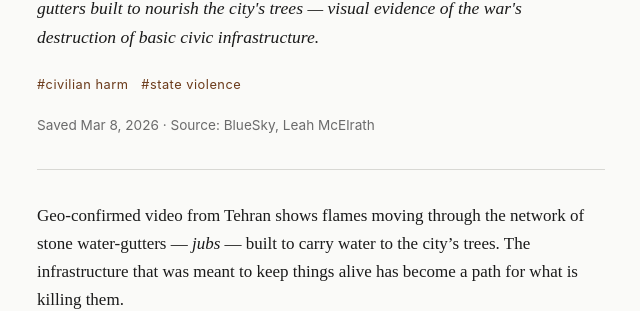
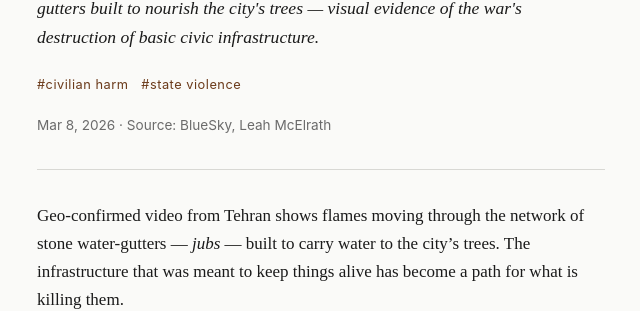
Before and after one commit to tenorune/tenorune.github.io, a Jekyll site: the page built from _stories/2026-03-08-fire-in-tehran-trees.md, in a window 1280 px wide. Shown: the part 191-502 px from the top of the page, without its empty margins (319-959 px from the left). Built offline with Jekyll 4.4.1, drawn with Linux system fonts in a browser that asks for light colours.

Commit message:
ux: drop 'Saved' prefix; opt stories collection into RSS feed
The story page meta line read 'Saved <date> · Source: ...'; the literal
'Saved' was redundant and the date alone reads cleaner.

jekyll-feed only emits _posts by default, so /feed.xml has been empty.
Opt the stories collection in via feed.collections.stories so the feed
contains story entries at the conventional path.

```diff
--- a/_config.yml
+++ b/_config.yml
@@ -64,6 +64,10 @@ exclude:
   - scripts/
   - tests/
 
-# Feed and sitemap config.
+# Feed and sitemap config. jekyll-feed only emits _posts by default, so the
+# stories collection has to be opted in explicitly. We park the stories feed
+# at /feed.xml (the conventional location) since this site has no _posts.
 feed:
-  path: feed.xml
+  collections:
+    stories:
+      path: feed.xml
--- a/_layouts/story.html
+++ b/_layouts/story.html
@@ -25,7 +25,7 @@ layout: default
   </p>
 
   <p class="meta meta-line">
-    Saved {{ page.bluesky_saved_at | date: "%b %-d, %Y" }} ·
+    {{ page.bluesky_saved_at | date: "%b %-d, %Y" }} ·
     Source: {{ page.source_publication }}{% if page.source_author %}, {{ page.source_author }}{% endif %}{% if page.source_published_at %} ({{ page.source_published_at | date: "%b %-d, %Y" }}){% endif %}
   </p>
 
```
